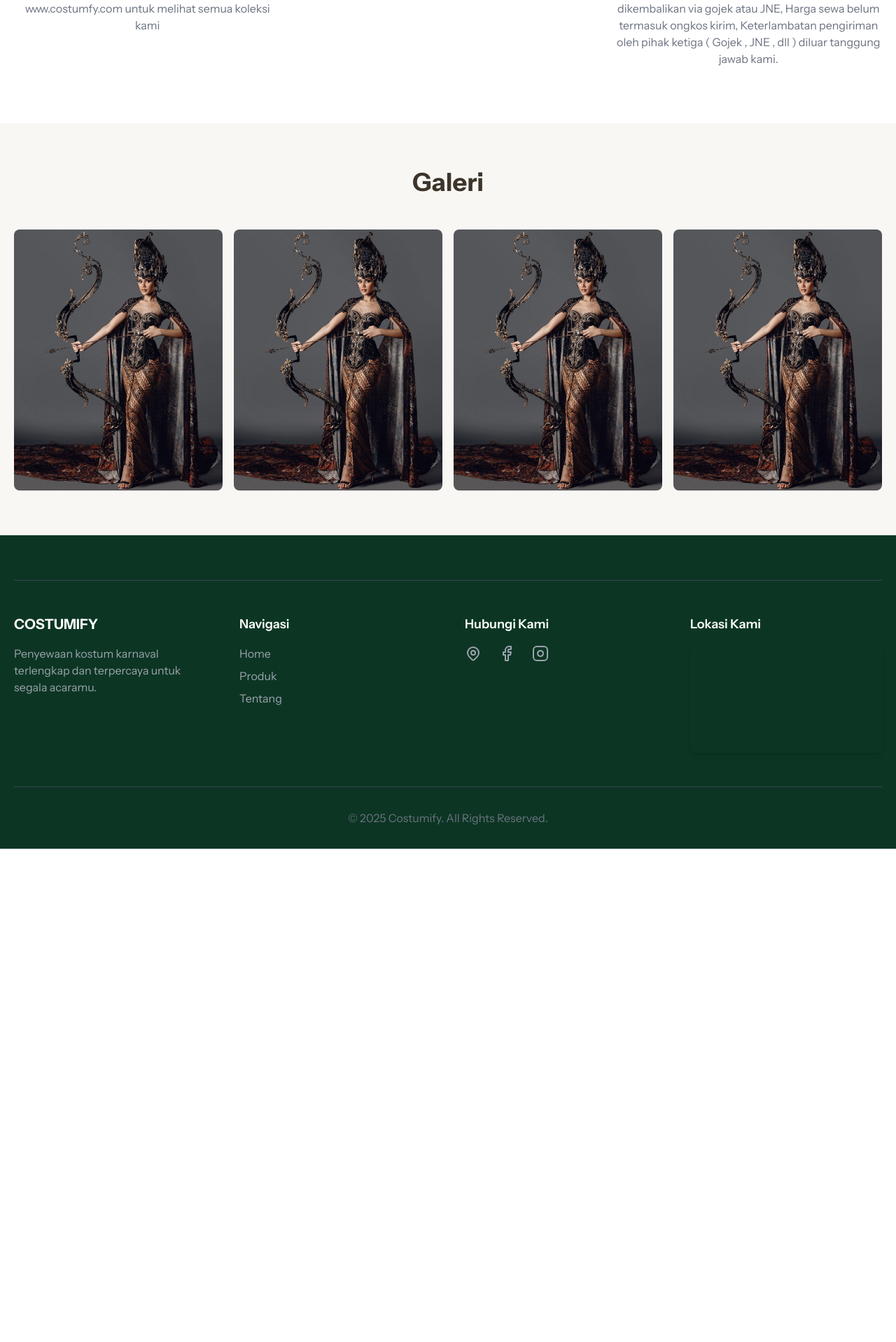
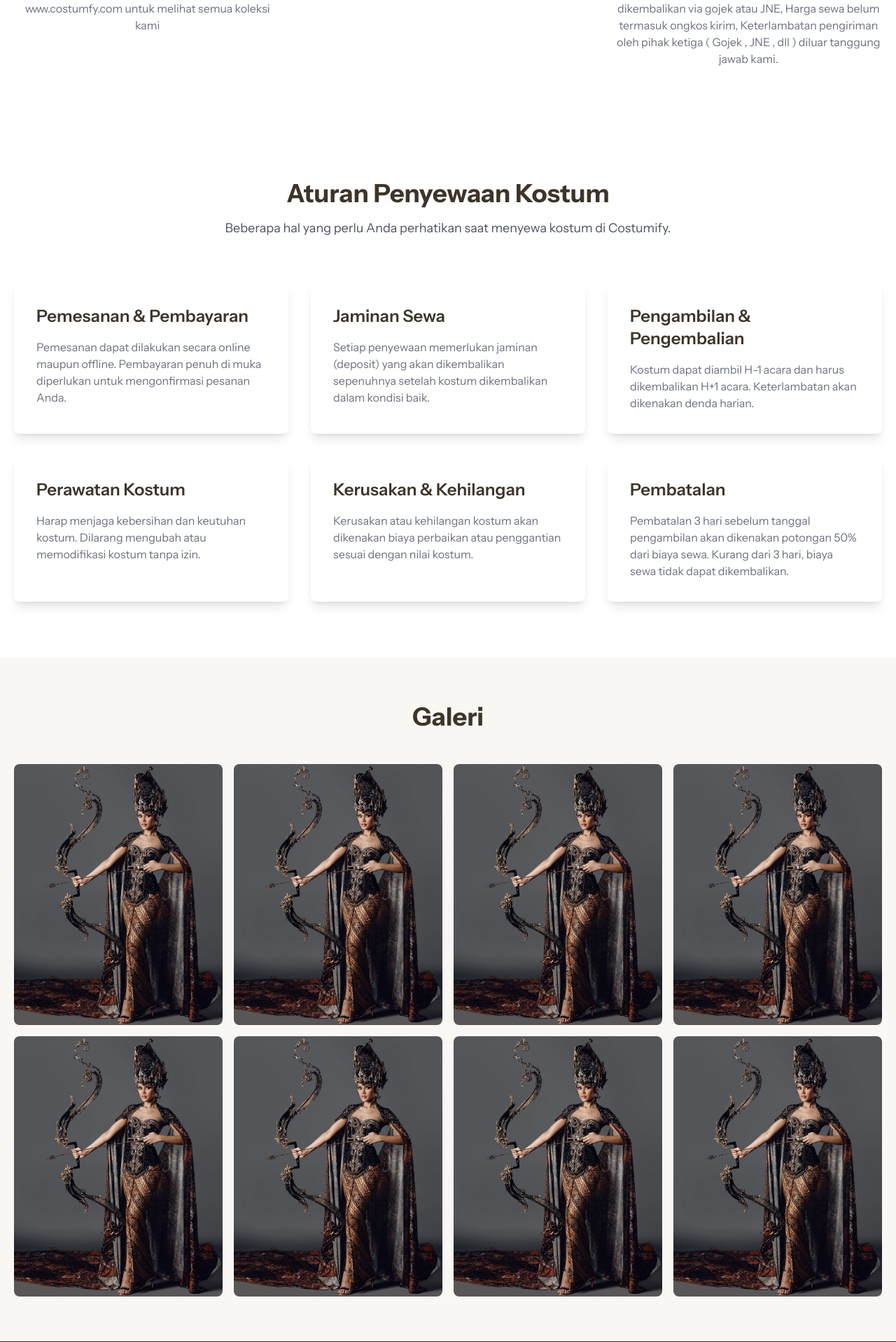
Before and after one commit to Kaeyaaa-12/PROJECT-MAGANG-2, a Laravel app: page / in a window 1280 px wide. Shown: the part 3264-5182 px from the top of the page at 70% size. Before the commit the page ends 4477 px from the top, so only its background shows below. Run offline with Laravel 12, Linux system fonts and the light colour scheme; style sheets or scripts are compiled from the project's sources; some libraries are stand-ins or nearby versions.

Commit message:
Modif Kecil

```diff
--- a/resources/views/landing.blade.php
+++ b/resources/views/landing.blade.php
@@ -329,10 +329,58 @@
             </div>
         </section>
 
+        <section class="py-20 bg-white">
+            <div class="container mx-auto text-center px-5">
+                <h2 class="text-4xl font-bold mb-4">Aturan Penyewaan Kostum</h2>
+                <p class="text-lg text-gray-600 max-w-2xl mx-auto mb-16">Beberapa hal yang perlu Anda perhatikan saat
+                    menyewa kostum di Costumify.</p>
+                <div class="grid grid-cols-1 md:grid-cols-2 lg:grid-cols-3 gap-8">
+                    <div class="bg-white p-8 rounded-lg shadow-lg text-left">
+                        <h3 class="text-2xl font-semibold mb-4 text-dark-brown">Pemesanan & Pembayaran</h3>
+                        <p class="text-gray-500">Pemesanan dapat dilakukan secara online maupun offline. Pembayaran
+                            penuh di muka diperlukan untuk mengonfirmasi pesanan Anda.</p>
+                    </div>
+                    <div class="bg-white p-8 rounded-lg shadow-lg text-left">
+                        <h3 class="text-2xl font-semibold mb-4 text-dark-brown">Jaminan Sewa</h3>
+                        <p class="text-gray-500">Setiap penyewaan memerlukan jaminan (deposit) yang akan dikembalikan
+                            sepenuhnya setelah kostum dikembalikan dalam kondisi baik.</p>
+                    </div>
+                    <div class="bg-white p-8 rounded-lg shadow-lg text-left">
+                        <h3 class="text-2xl font-semibold mb-4 text-dark-brown">Pengambilan & Pengembalian</h3>
+                        <p class="text-gray-500">Kostum dapat diambil H-1 acara dan harus dikembalikan H+1 acara.
+                            Keterlambatan akan dikenakan denda harian.</p>
+                    </div>
+                    <div class="bg-white p-8 rounded-lg shadow-lg text-left">
+                        <h3 class="text-2xl font-semibold mb-4 text-dark-brown">Perawatan Kostum</h3>
+                        <p class="text-gray-500">Harap menjaga kebersihan dan keutuhan kostum. Dilarang mengubah atau
+                            memodifikasi kostum tanpa izin.</p>
+                    </div>
+                    <div class="bg-white p-8 rounded-lg shadow-lg text-left">
+                        <h3 class="text-2xl font-semibold mb-4 text-dark-brown">Kerusakan & Kehilangan</h3>
+                        <p class="text-gray-500">Kerusakan atau kehilangan kostum akan dikenakan biaya perbaikan atau
+                            penggantian sesuai dengan nilai kostum.</p>
+                    </div>
+                    <div class="bg-white p-8 rounded-lg shadow-lg text-left">
+                        <h3 class="text-2xl font-semibold mb-4 text-dark-brown">Pembatalan</h3>
+                        <p class="text-gray-500">Pembatalan 3 hari sebelum tanggal pengambilan akan dikenakan potongan
+                            50% dari biaya sewa. Kurang dari 3 hari, biaya sewa tidak dapat dikembalikan.</p>
+                    </div>
+                </div>
+            </div>
+        </section>
+
         <section class="py-16">
             <div class="container mx-auto text-center px-5">
                 <h2 class="text-4xl font-bold mb-12">Galeri</h2>
                 <div class="grid grid-cols-2 md:grid-cols-4 gap-4">
+                    <img class="h-auto max-w-full rounded-lg" src="{{ asset('assets/images/bgkostum.png') }}"
+                        alt="gallery image">
+                    <img class="h-auto max-w-full rounded-lg" src="{{ asset('assets/images/bgkostum.png') }}"
+                        alt="gallery image">
+                    <img class="h-auto max-w-full rounded-lg" src="{{ asset('assets/images/bgkostum.png') }}"
+                        alt="gallery image">
+                    <img class="h-auto max-w-full rounded-lg" src="{{ asset('assets/images/bgkostum.png') }}"
+                        alt="gallery image">
                     <img class="h-auto max-w-full rounded-lg" src="{{ asset('assets/images/bgkostum.png') }}"
                         alt="gallery image">
                     <img class="h-auto max-w-full rounded-lg" src="{{ asset('assets/images/bgkostum.png') }}"
```
